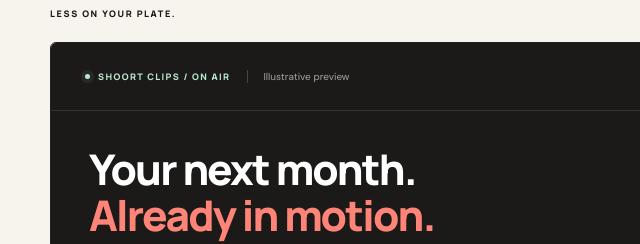
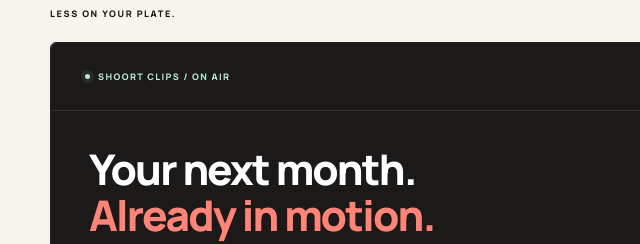
Before and after one commit to anthonydawa/short-clips-frontend, a website built with Vite: page free-trial.html in a window 1280 px wide. Shown: the part 544-788 px from the top of the page, 0-640 px from the left. Built offline with nearby package versions, Linux system fonts and the light colour scheme.

Commit message:
Remove remaining preview label

```diff
--- a/free-trial.html
+++ b/free-trial.html
@@ -27,7 +27,7 @@
       <span class="anchor-alias" id="how-it-works" aria-hidden="true"></span>
       <div class="scene-caption"><span>LESS ON YOUR PLATE.</span><span>MORE ON YOUR CHANNEL. <i aria-hidden="true">↘</i></span></div>
       <div class="broadcast-frame"><div class="workflow-demo" role="group" aria-label="Illustrative autopilot experience: source channels and performance insights feed a recurring calendar of strategically planned Shorts">
-            <div class="workflow-topbar"><span class="workflow-live"><i></i> SHOORT CLIPS / ON AIR <small>Illustrative preview</small></span><button class="workflow-toggle" type="button" aria-pressed="false" hidden>Pause motion</button></div>
+            <div class="workflow-topbar"><span class="workflow-live"><i></i> SHOORT CLIPS / ON AIR</span><button class="workflow-toggle" type="button" aria-pressed="false" hidden>Pause motion</button></div>
             <div class="autopilot-heading"><div><h2>Your next month.<br><em>Already in motion.</em></h2><p>You set the direction. Your agent keeps taking the next step.</p></div><span class="autopilot-on"><i aria-hidden="true"></i> AUTOPILOT <b>ON</b></span></div>
             <div class="autopilot-system">
               <div class="autopilot-sources"><span class="autopilot-label">YOU CONNECT ONCE</span><h3>Your source channels</h3><div class="source-channels"><div><i aria-hidden="true">P</i><span>Your podcast<small>Episodes become opportunities</small></span><b aria-hidden="true">↗</b></div><div><i aria-hidden="true">I</i><span>Your interviews<small>Expertise, ready for discovery</small></span><b aria-hidden="true">↗</b></div><div><i aria-hidden="true">W</i><span>Your webinars<small>More life for every long video</small></span><b aria-hidden="true">↗</b></div></div><div class="source-watch"><i aria-hidden="true"></i> Watching for new videos</div></div>
```
Also changed, not shown: index.html (+1 -1 lines).
